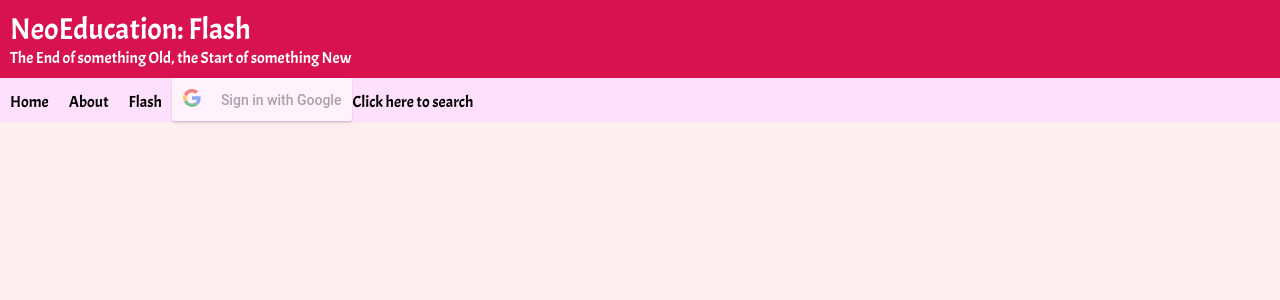
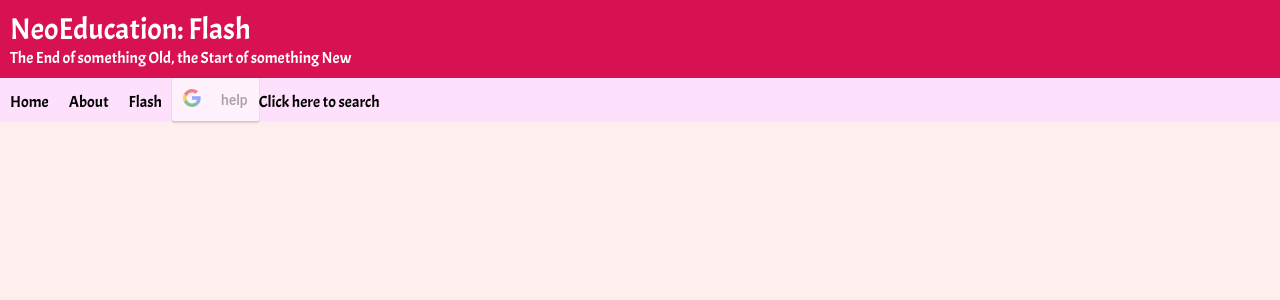
Before and after one commit to PeterKHahn/NeoEducation, a React (Create React App) app in the folder frontend/: page /weird in a window 1280 px wide. Shown: the top 300 px of the page. Built offline with nearby package versions, Linux system fonts and the light colour scheme.

Commit message:
working on fixing the oauth

```diff
--- a/frontend/src/card/Card.jsx
+++ b/frontend/src/card/Card.jsx
@@ -8,7 +8,7 @@ class CardSet extends React.Component {
     constructor(props){
         super(props)
         this.state = {
-            cards : [<CardContent/>]
+            cards : [<CardContent key="a"/>] // TODO do something about these keys
         }
         this.addCard = this.addCard.bind(this)
 
@@ -31,6 +31,7 @@ class CardSet extends React.Component {
         let res = ls.map((currElement, index) => {
             return <Card
                     index={index}
+                    key="b"
                     content={currElement}
                     />
         })
--- a/frontend/src/header/Header.jsx
+++ b/frontend/src/header/Header.jsx
@@ -21,6 +21,7 @@ class TitleBar extends React.Component {
                 </div>
     }
 }
+
 
 
 class HeaderBar extends Component {
@@ -52,6 +53,7 @@ class HeaderBar extends Component {
                     <HeaderButton title="Flash"/>
                     <GoogleLogin
                         clientId="904281358251-rhgerstv3o3t53nal0jat706npmmler4.apps.googleusercontent.com"
+                        buttonText="help"
                         onSuccess={this.onSuccess}
                         onFailure={this.onFailure}
                     />
```
